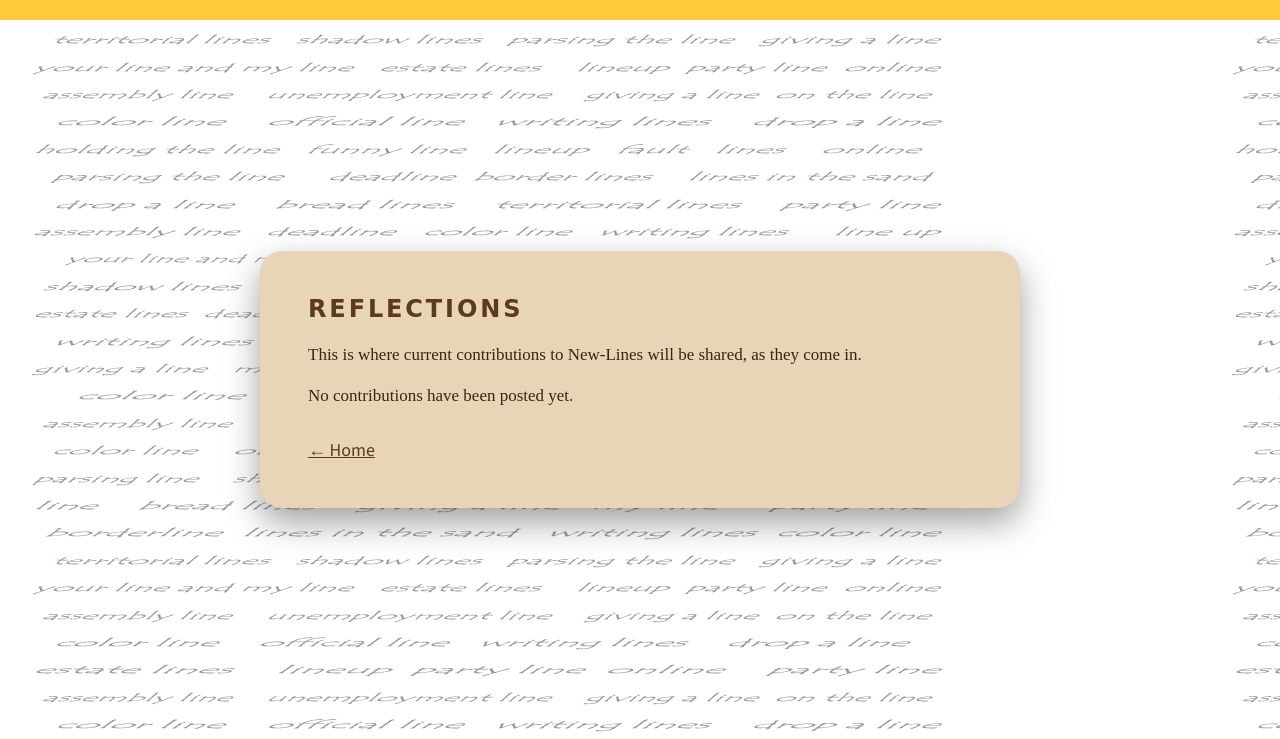
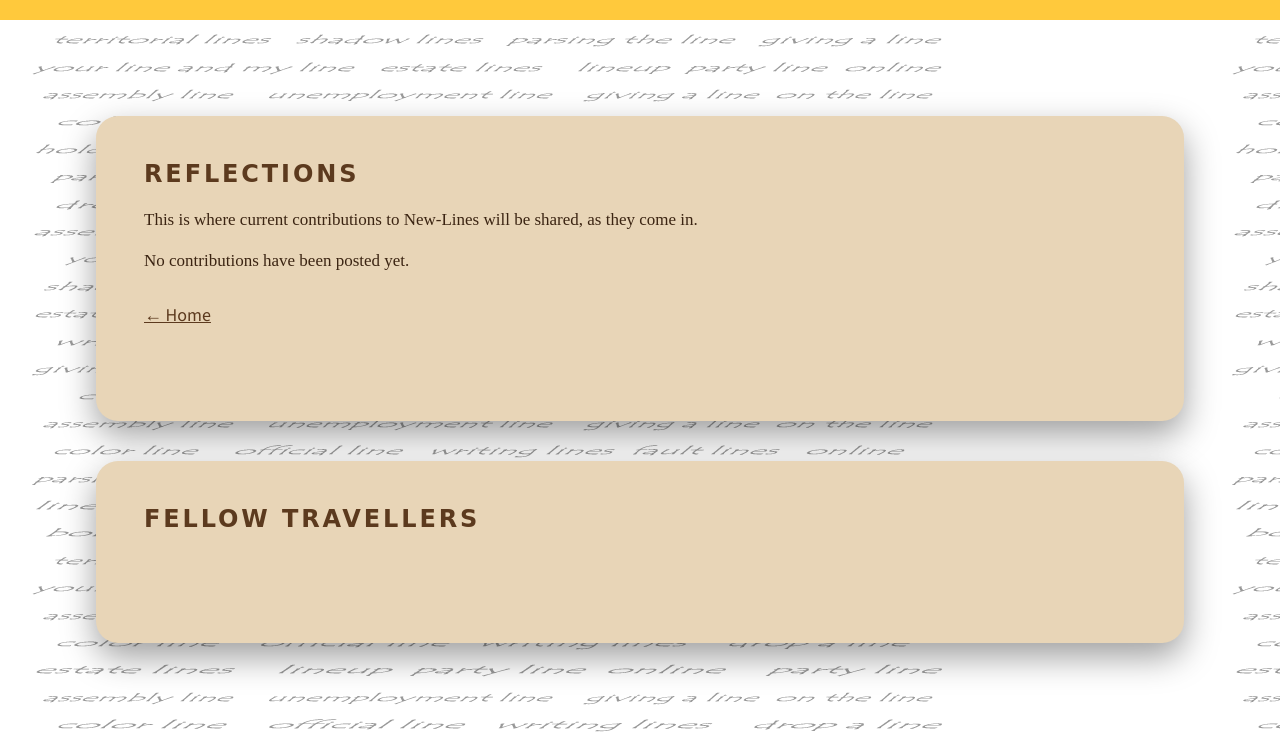
Before and after one commit to IEAcAcademy/Newlines, a plain HTML site: page reflections.html in a window 1280 px wide. Shown: the part 61-800 px from the top of the page. Drawn offline with nearby package versions, Linux system fonts and the light colour scheme.

Commit message:
Reflections: two full-width panels, Reflections and Fellow Travellers, with 1 inch margins
Co-Authored-By: Claude Haiku 5.5 <noreply@anthropic.com>

```diff
--- a/reflections.html
+++ b/reflections.html
@@ -9,19 +9,22 @@
 <link href="https://fonts.googleapis.com/css2?family=Karla:wght@700&family=Montserrat:wght@600&family=Source+Sans+3:wght@400;600&display=swap" rel="stylesheet">
 <link rel="stylesheet" href="site.css">
 </head>
-<body class="inner">
+<body class="inner reflect">
 
 <header class="top">
   <a class="brand" href="index.html">New-Lines</a>
 </header>
 
 <main>
-  <section class="page-panel">
+  <section class="page-panel reflect-panel">
     <h1>Reflections</h1>
     <p>This is where current contributions to New-Lines will be shared, as they come in.</p>
     <p>No contributions have been posted yet.</p>
     <a class="back" href="index.html">&larr; Home</a>
   </section>
+  <section class="page-panel reflect-panel">
+    <h1>Fellow Travellers</h1>
+  </section>
 </main>
 
 </body>
--- a/site.css
+++ b/site.css
@@ -52,4 +52,6 @@ body.home .trio{flex:none;margin:0 auto 16px}
 body.inner{display:flex;flex-direction:column;min-height:100vh;min-height:100dvh}
 body.inner main{flex:1;display:flex;flex-direction:column;justify-content:center}
 body.inner .page-panel{width:100%}
+body.reflect main{padding:1in;gap:40px;justify-content:stretch}
+body.reflect .reflect-panel{flex:1;max-width:none;margin:0}
 .page-panel a.back{display:inline-block;margin-top:12px}
```
